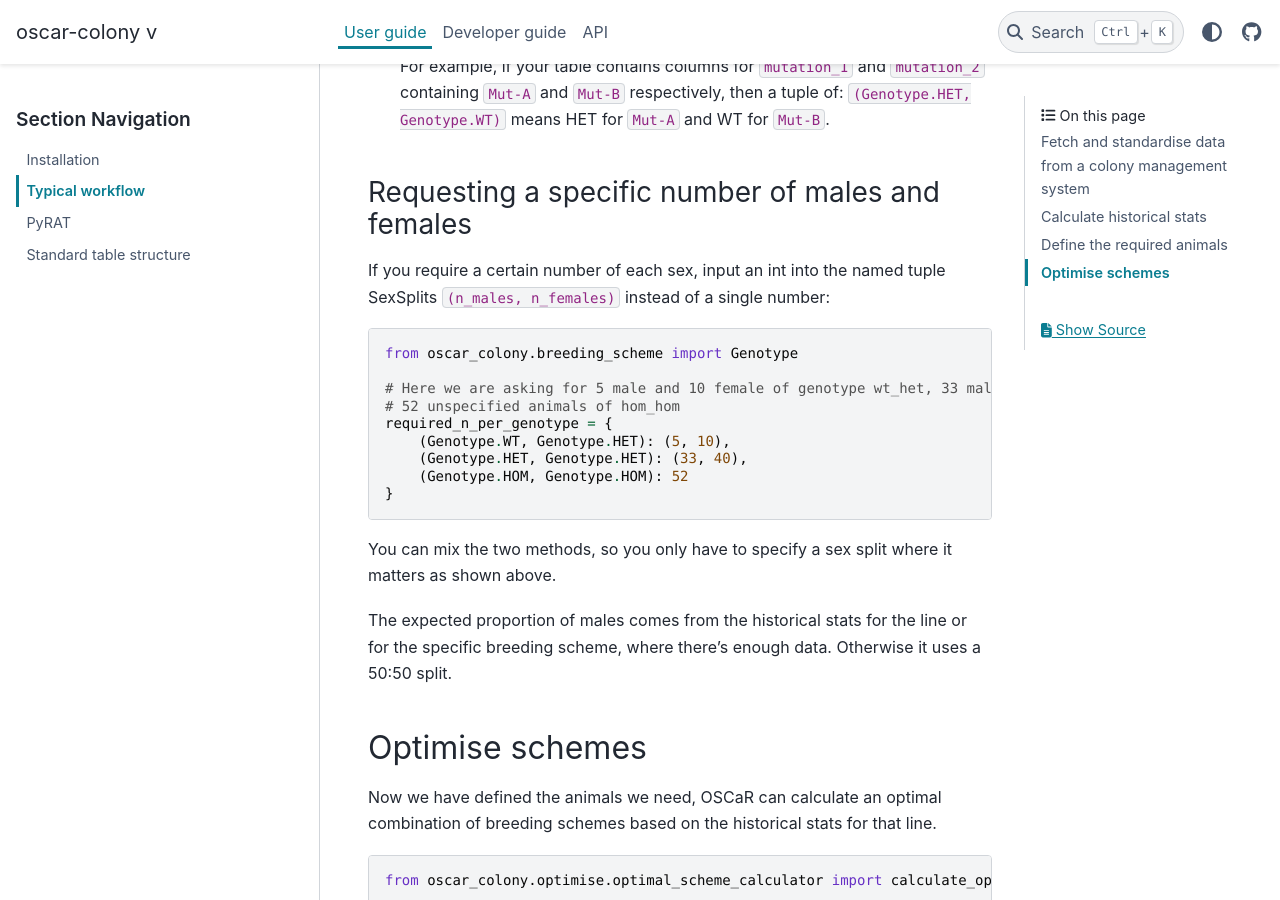
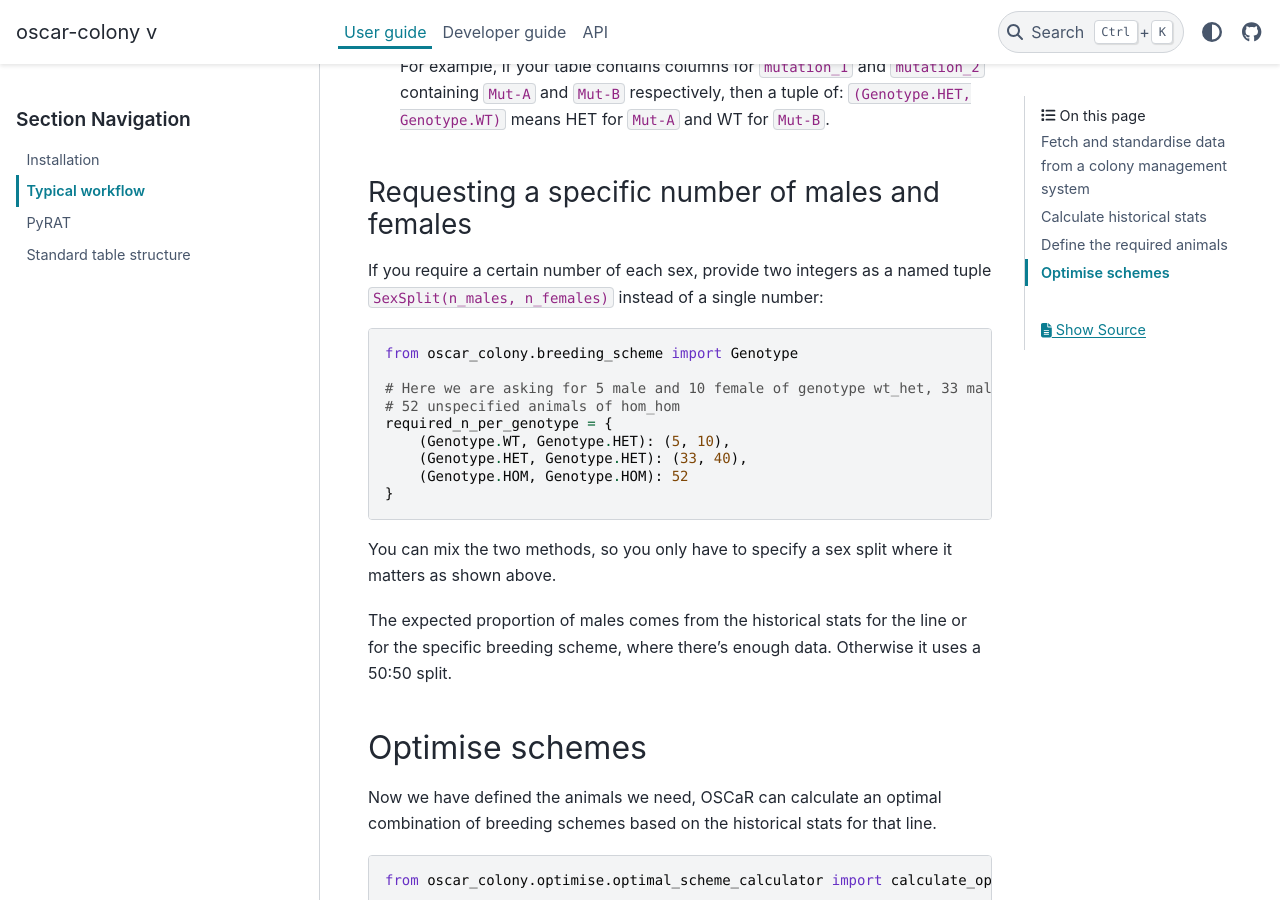
Before and after one commit to neuroinformatics-unit/OSCaR, a Sphinx documentation site: the page built from docs/source/user_guide/typical_workflow.md, in a window 1280 px wide and 900 px high, scrolled down 1673 px. Built offline with Sphinx 7.4.7 and the PyData theme 0.15.4, drawn with Linux system fonts in a browser that asks for light colours.

Commit message:
Update docs/source/user_guide/typical_workflow.md
Co-authored-by: Kimberly Meechan <24316371+K-Meech@users.noreply.github.com>

````diff
--- a/docs/source/user_guide/typical_workflow.md
+++ b/docs/source/user_guide/typical_workflow.md
@@ -54,7 +54,7 @@ You can include any number of genotypes here. Just make sure that your Genotype
 
 ### Requesting a specific number of males and females
 
-If you require a certain number of each sex, input an int into the named tuple SexSplits `(n_males, n_females)` instead of a single number:
+If you require a certain number of each sex, provide two integers as a named tuple `SexSplit(n_males, n_females)` instead of a single number:
 
 ```python
 from oscar_colony.breeding_scheme import Genotype
````
